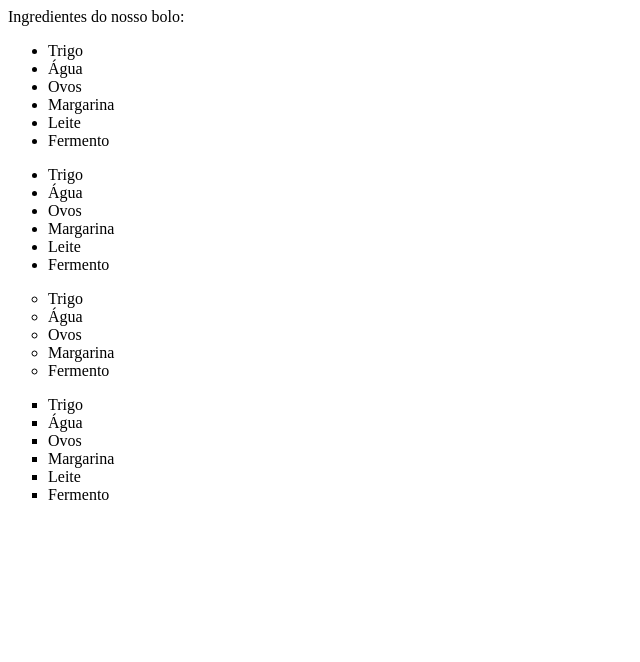
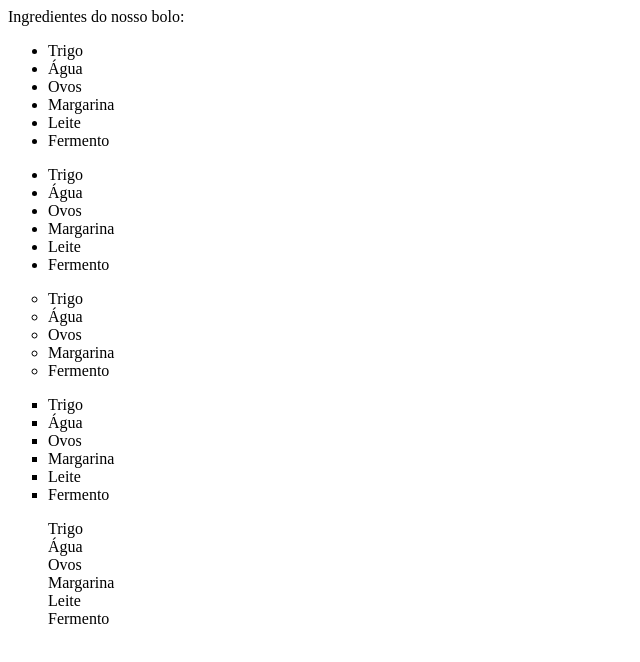
Before and after one commit to Devsgeeknerd/cla-exe-1-hor-pra-2-log-ori-obj-com-bas, a plain HTML site: page index.html in a window 1280 px wide. Shown: the whole page, without its empty margins (0-640 px from the left). Drawn offline with Linux system fonts and the light colour scheme.

Commit message:
Adicionando os ingredientes

```diff
--- a/index.html
+++ b/index.html
@@ -36,5 +36,13 @@
             <li>Leite</li>
             <li>Fermento</li>
         </ul>
+        <ul style="list-style-type: none;">
+            <li>Trigo</li>
+            <li>Água</li>
+            <li>Ovos</li>
+            <li>Margarina</li>
+            <li>Leite</li>
+            <li>Fermento</li>
+        </ul>
     </body>
 </html>
```
